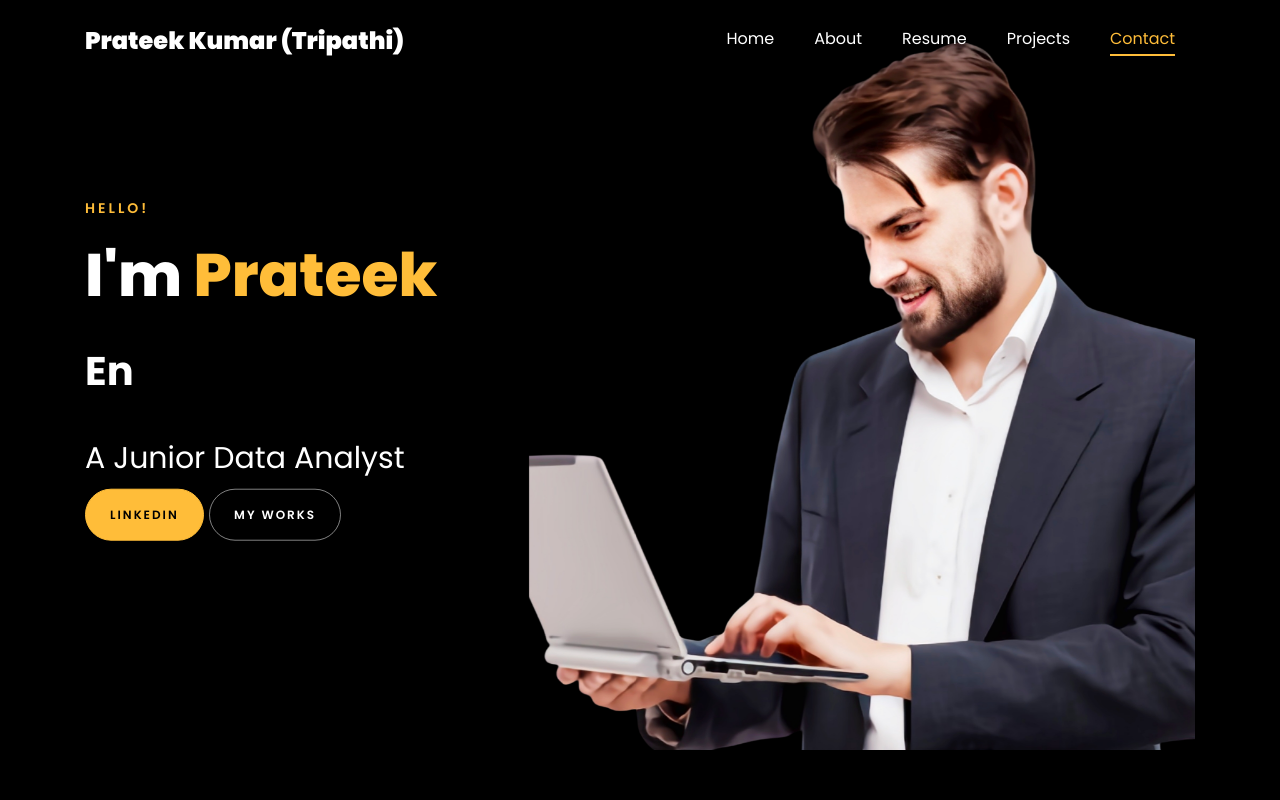
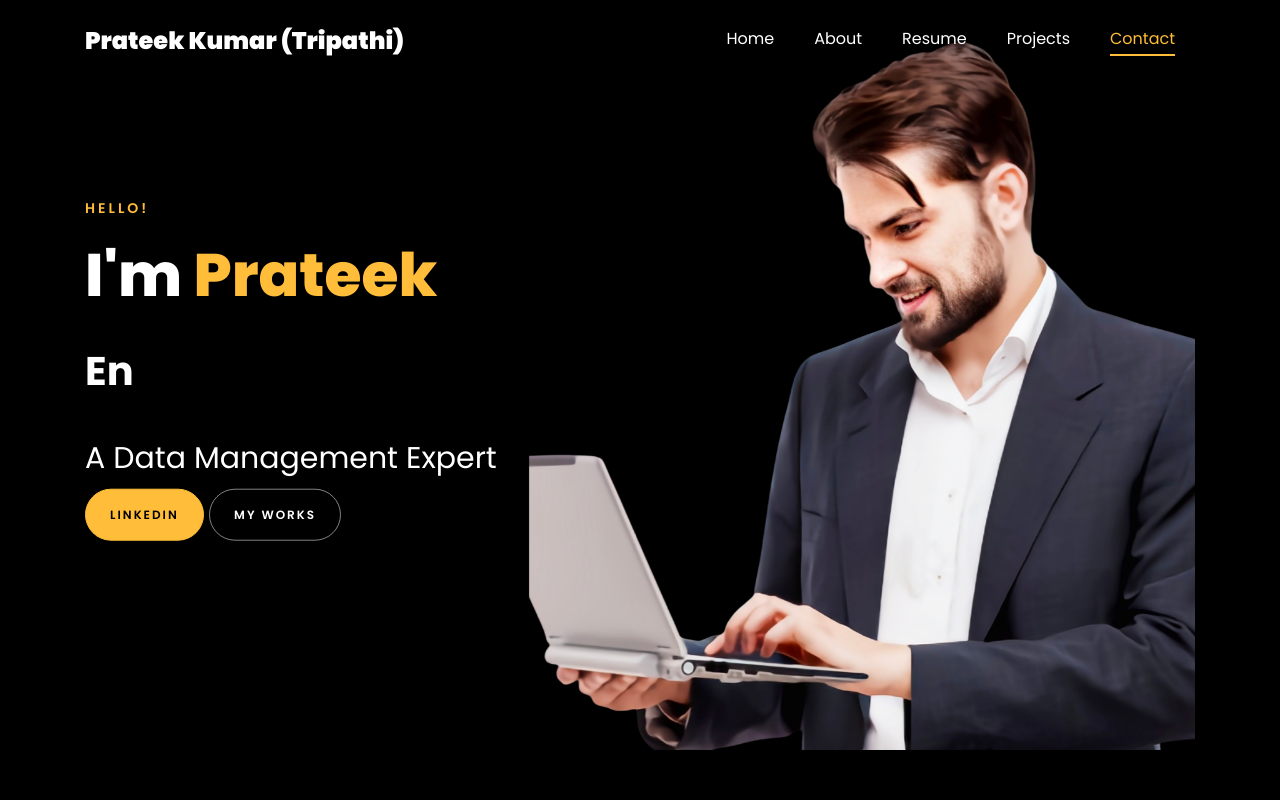
Before and after one commit to Infistudy/Prateek-portfolio-, a plain HTML site: page index.html in a window 1280 px wide. Shown: the top 800 px of the page. Drawn offline with Linux system fonts and the light colour scheme; files whose address does not match are found by name.

Commit message:
Update index.html

```diff
--- a/index.html
+++ b/index.html
@@ -188,7 +188,7 @@
 
 						<br>
 						<br>
-			            <h2>A Junior Data Analyst</h2>
+			            <h2>A Data Management Expert </h2>
 						<!-- <h2 class="d-flex" style="margin-bottom: 0">With over 5 years of experience</h2> -->
 						<!-- <br> -->
 			            <p><a href="https://www.linkedin.com/in/prateek-kumar-tripathi-16aa58344?utm_source=share&utm_campaign=share_via&utm_content=profile&utm_medium=android_app
```
